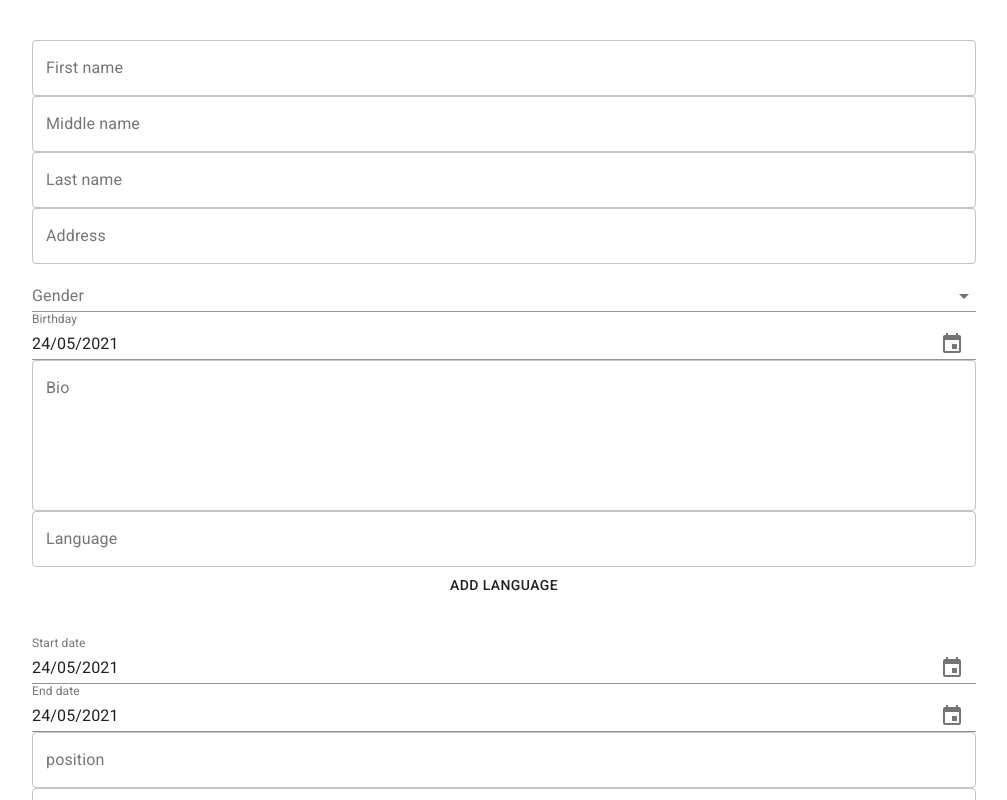
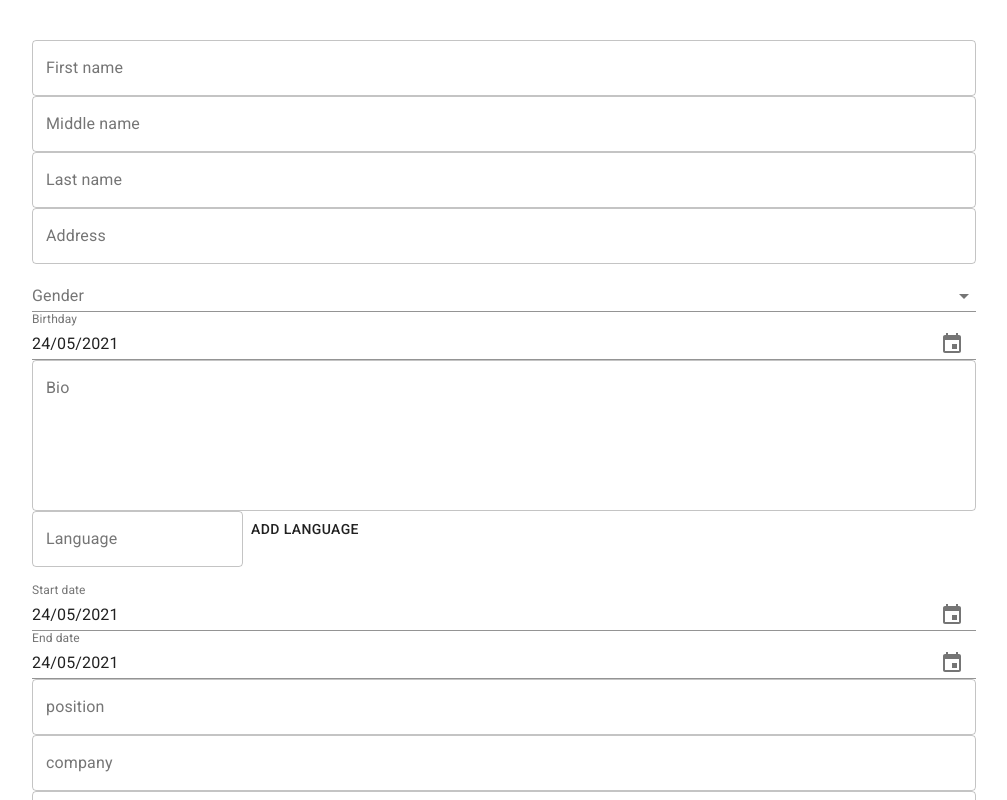
Before and after one commit to habib-chawki/social-app-front, a React (Create React App) app: page /profile-form in a window 1280 px wide. Shown: the top 800 px of the page, without its empty margins (136-1143 px from the left). Built offline with nearby package versions, Linux system fonts and the light colour scheme.

Commit message:
Move language state to parent ProfileForm

```diff
--- a/src/components/custom/profile/ProfileForm.jsx
+++ b/src/components/custom/profile/ProfileForm.jsx
@@ -2,6 +2,7 @@ import React, { useState } from 'react';
 
 import Experience from './Experience';
 import Education from './Education';
+import Language from './Language';
 
 import {
    TextField,
@@ -10,8 +11,6 @@ import {
    MenuItem,
    FormControl,
    InputLabel,
-   Chip,
-   Paper,
    Box,
 } from '@material-ui/core';
 
@@ -34,7 +33,6 @@ function ProfileForm() {
    const [birthday, setBirthday] = useState();
 
    const [languages, setLanguages] = useState([]);
-   const [language, setLanguage] = useState('');
 
    const [experiences, setExperiences] = useState([]);
    const [educations, setEducations] = useState([]);
@@ -67,31 +65,12 @@ function ProfileForm() {
       setBirthday(date);
    };
 
-   const handleLanguageChange = (event) => {
-      setLanguage(event.target.value);
+   const handleAddLanguage = (language) => {
+      setLanguages([...languages, language]);
    };
 
-   const handleDeleteLanguage = (langToDelete) => {
+   const handleRemoveLanguage = (langToDelete) => {
       setLanguages(languages.filter((lang) => langToDelete.key !== lang.key));
-   };
-
-   /** Add the language chip only when the input field is not empty
-       and the Add button or the Enter key is pressed */
-   const handleAddLanguage = (event) => {
-      if (
-         language !== '' &&
-         (event.type === 'click' ||
-            (event.type === 'keypress' && event.key === 'Enter'))
-      ) {
-         // add language to the chip list of languages
-         setLanguages([
-            ...languages,
-            { key: languages.length, label: language },
-         ]);
-
-         // delete language (clear text field)
-         setLanguage('');
-      }
    };
 
    const handleAddExperience = (experience) => {
@@ -118,6 +97,7 @@ function ProfileForm() {
          educations,
       };
 
+      // TODO: call backend service, save user profile
       console.log(JSON.stringify(profile));
    };
 
@@ -175,24 +155,11 @@ function ProfileForm() {
             rows={6}
          />
 
-         <TextField
-            onKeyPress={handleAddLanguage}
-            value={language}
-            onChange={handleLanguageChange}
-            label="Language"
-            variant="outlined"
+         <Language
+            languages={languages}
+            onAddLanguage={handleAddLanguage}
+            onRemoveLanguage={handleRemoveLanguage}
          />
-         <Button onClick={handleAddLanguage}>Add language</Button>
-
-         <Paper component="ul">
-            {languages.map((language) => (
-               <Chip
-                  key={language.key}
-                  label={language.label}
-                  onDelete={() => handleDeleteLanguage(language)}
-               ></Chip>
-            ))}
-         </Paper>
 
          <Experience
             experiences={experiences}
```
